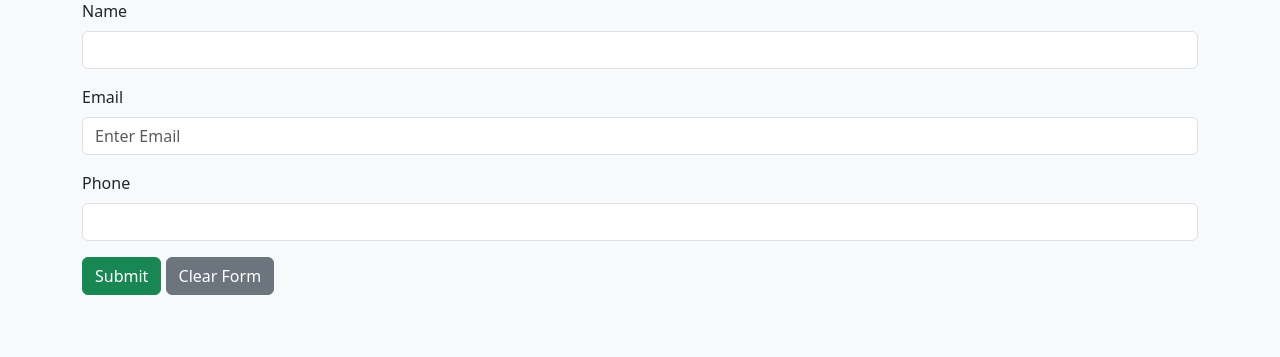
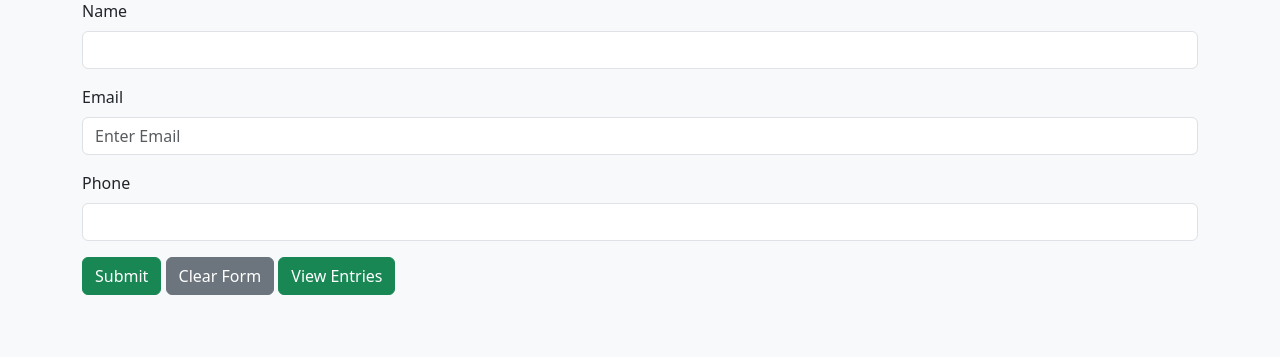
Before and after one commit to SaraSarik/Iris, a PHP site: page /form.php in a window 1280 px wide. Shown: the part 167-524 px from the top of the page. Run offline with PHP 8.4, Linux system fonts and the light colour scheme.

Commit message:
add view button in form

```diff
--- a/form.php
+++ b/form.php
@@ -40,7 +40,8 @@
         </div>
         <button type="submit" class="btn btn-success">Submit</button>
         <button type="reset" class="btn btn-secondary">Clear Form</button>
-    </form>
+        <a href="view.php" class="btn btn-success text-white text-decoration-none">View Entries</a>
+</form>
 </div>
 
 <script>
```
